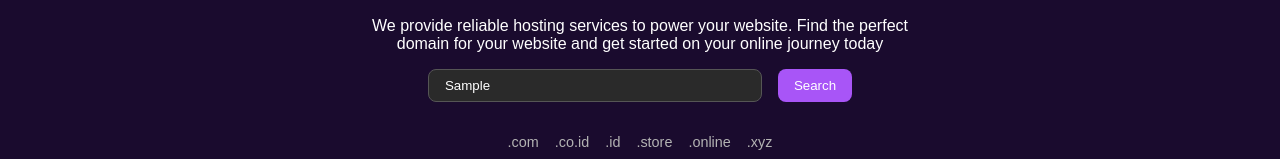
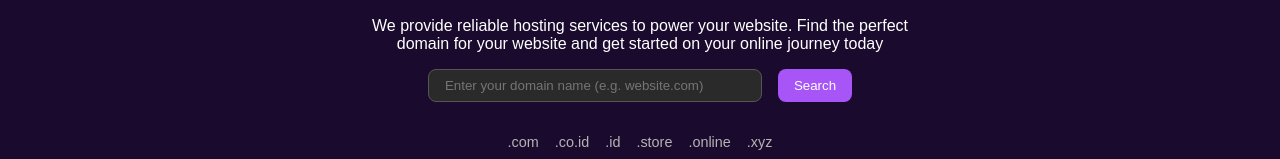
Before and after one commit to Anujin18/domainweb, a website with bundled scripts: page view/index.html in a window 1280 px wide. Both pictures are taken after typing "Sample" into the empty fields and a click on the button "Search". Shown: the part 143-302 px from the top of the page. Built offline with nearby package versions, Linux system fonts and the light colour scheme.

Commit message:
searched component turshiv

```diff
--- /dev/null
+++ b/editable-list/data.js
@@ -0,0 +1,139 @@
+const websiteData =
+  [
+    {
+      "url": "https://zarig.mn",
+      "isTaken": true,
+      "category": "News and Media"
+    },
+    {
+      "url": "https://news.mn",
+      "isTaken": true,
+      "category": "News and Media"
+    },
+    {
+      "url": "https://ikon.mn",
+      "isTaken": true,
+      "category": "News and Media"
+    },
+    {
+      "url": "https://gogo.mn",
+      "isTaken": true,
+      "category": "News and Media"
+    },
+    {
+      "url": "https://unuudur.mn",
+      "isTaken": true,
+      "category": "News and Media"
+    },
+    {
+      "url": "https://shoppy.mn",
+      "isTaken": true,
+      "category": "E-commerce"
+    },
+    {
+      "url": "https://mmarket.mn",
+      "isTaken": true,
+      "category": "E-commerce"
+    },
+    {
+      "url": "https://unegui.mn",
+      "isTaken": true,
+      "category": "E-commerce"
+    },
+    {
+      "url": "https://biznetwork.mn",
+      "isTaken": true,
+      "category": "E-commerce"
+    },
+    {
+      "url": "https://e-mongolia.mn",
+      "isTaken": true,
+      "category": "Government and Public Services"
+    },
+    {
+      "url": "https://legalinfo.mn",
+      "isTaken": true,
+      "category": "Government and Public Services"
+    },
+    {
+      "url": "https://parliament.mn",
+      "isTaken": true,
+      "category": "Government and Public Services"
+    },
+    {
+      "url": "https://edu.mn",
+      "isTaken": true,
+      "category": "Education"
+    },
+    {
+      "url": "https://muis.edu.mn",
+      "isTaken": true,
+      "category": "Education"
+    },
+    {
+      "url": "https://shu.edu.mn",
+      "isTaken": true,
+      "category": "Education"
+    },
+    {
+      "url": "https://ub.life",
+      "isTaken": true,
+      "category": "Entertainment and Lifestyle"
+    },
+    {
+      "url": "https://yolo.mn",
+      "isTaken": true,
+      "category": "Entertainment and Lifestyle"
+    },
+    {
+      "url": "https://artger.mn",
+      "isTaken": true,
+      "category": "Entertainment and Lifestyle"
+    },
+    {
+      "url": "https://mongolia.travel",
+      "isTaken": true,
+      "category": "Travel and Tourism"
+    },
+    {
+      "url": "https://gurvanbulag.mn",
+      "isTaken": true,
+      "category": "Travel and Tourism"
+    },
+    {
+      "url": "https://asuult.net",
+      "isTaken": true,
+      "category": "Social Media and Forums"
+    },
+    {
+      "url": "https://dorgio.mn",
+      "isTaken": true,
+      "category": "Social Media and Forums"
+    },
+    {
+      "url": "https://mse.mn",
+      "isTaken": true,
+      "category": "Finance and Business"
+    },
+    {
+      "url": "https://www.golomtbank.com",
+      "isTaken": true,
+      "category": "Finance and Business"
+    },
+    {
+      "url": "https://xacbank.mn",
+      "isTaken": true,
+      "category": "Finance and Business"
+    }
+  ];
+
+// Wait for the DOM to load before modifying the list
+document.addEventListener('DOMContentLoaded', () => {
+  const editableList = document.querySelector('editable-list');
+
+  if (editableList) {
+    websiteData.forEach(site => {
+      editableList.addListItemFromData(site.url);
+    });
+  }
+});
--- /dev/null
+++ b/editable-list/style.css
@@ -0,0 +1,11 @@
+html {
+    font-size: 90%;
+}
+
+body {
+    color: #2b2b2b;
+    font-family: sans-serif;
+    margin: 0 auto;
+    max-width: 350px;
+    padding-top: 5rem;
+}
--- /dev/null
+++ b/public/js/data.js
@@ -0,0 +1,127 @@
+export const websiteData = [
+  {
+    "url": "https://zarig.mn",
+    "isTaken": true,
+    "category": "News and Media"
+  },
+  {
+    "url": "https://news.mn",
+    "isTaken": true,
+    "category": "News and Media"
+  },
+  {
+    "url": "https://ikon.mn",
+    "isTaken": true,
+    "category": "News and Media"
+  },
+  {
+    "url": "https://gogo.mn",
+    "isTaken": true,
+    "category": "News and Media"
+  },
+  {
+    "url": "https://unuudur.mn",
+    "isTaken": true,
+    "category": "News and Media"
+  },
+  {
+    "url": "https://shoppy.mn",
+    "isTaken": true,
+    "category": "E-commerce"
+  },
+  {
+    "url": "https://mmarket.mn",
+    "isTaken": true,
+    "category": "E-commerce"
+  },
+  {
+    "url": "https://unegui.mn",
+    "isTaken": true,
+    "category": "E-commerce"
+  },
+  {
+    "url": "https://biznetwork.mn",
+    "isTaken": true,
+    "category": "E-commerce"
+  },
+  {
+    "url": "https://e-mongolia.mn",
+    "isTaken": true,
+    "category": "Government and Public Services"
+  },
+  {
+    "url": "https://legalinfo.mn",
+    "isTaken": true,
+    "category": "Government and Public Services"
+  },
+  {
+    "url": "https://parliament.mn",
+    "isTaken": true,
+    "category": "Government and Public Services"
+  },
+  {
+    "url": "https://edu.mn",
+    "isTaken": true,
+    "category": "Education"
+  },
+  {
+    "url": "https://muis.edu.mn",
+    "isTaken": true,
+    "category": "Education"
+  },
+  {
+    "url": "https://shu.edu.mn",
+    "isTaken": true,
+    "category": "Education"
+  },
+  {
+    "url": "https://ub.life",
+    "isTaken": true,
+    "category": "Entertainment and Lifestyle"
+  },
+  {
+    "url": "https://yolo.mn",
+    "isTaken": true,
+    "category": "Entertainment and Lifestyle"
+  },
+  {
+    "url": "https://artger.mn",
+    "isTaken": true,
+    "category": "Entertainment and Lifestyle"
+  },
+  {
+    "url": "https://mongolia.travel",
+    "isTaken": true,
+    "category": "Travel and Tourism"
+  },
+  {
+    "url": "https://gurvanbulag.mn",
+    "isTaken": true,
+    "category": "Travel and Tourism"
+  },
+  {
+    "url": "https://asuult.net",
+    "isTaken": true,
+    "category": "Social Media and Forums"
+  },
+  {
+    "url": "https://dorgio.mn",
+    "isTaken": true,
+    "category": "Social Media and Forums"
+  },
+  {
+    "url": "https://mse.mn",
+    "isTaken": true,
+    "category": "Finance and Business"
+  },
+  {
+    "url": "https://www.golomtbank.com",
+    "isTaken": true,
+    "category": "Finance and Business"
+  },
+  {
+    "url": "https://xacbank.mn",
+    "isTaken": true,
+    "category": "Finance and Business"
+  }
+];
--- /dev/null
+++ b/public/js/homePage.js
@@ -0,0 +1,35 @@
+import { websiteData } from '/public/js/data.js'; // Import website data
+
+// Create a Map to store the searched domains
+const searchedDomains = new Map();
+
+document.addEventListener('DOMContentLoaded', () => {
+    const searchButton = document.querySelector('.search-button');
+    const domainInput = document.querySelector('.domain-input');
+
+    searchButton.addEventListener('click', () => {
+        const enteredDomain = domainInput.value.trim();
+
+        if (!enteredDomain) {
+            console.warn("Please enter a domain before searching.");
+            return;
+        }
+
+        const existingDomain = websiteData.find(site => site.url === enteredDomain);
+
+        if (existingDomain) {
+            console.log(`Domain already exists:`, existingDomain);
+        } else {
+            const newDomainEntry = {
+                url: enteredDomain,
+                isTaken: false,
+                category: "Unknown"
+            };
+
+            searchedDomains.set(enteredDomain, newDomainEntry);
+            console.log("New domain added:", newDomainEntry);
+        }
+
+        domainInput.value = '';
+    });
+});
--- a/view/index.html
+++ b/view/index.html
@@ -287,5 +287,6 @@
       </nav>
     </section>
   </footer>
+  <script type="module" src="/public/js/homePage.js"></script>
 </body>
 </html>
```
Also changed, not shown: editable-list/index.html (added, +17 -0 lines), editable-list/main.js (added, +113 -0 lines), server.js (+14 -20 lines).
